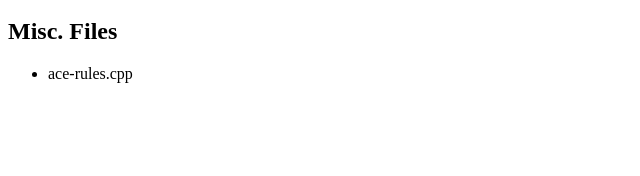
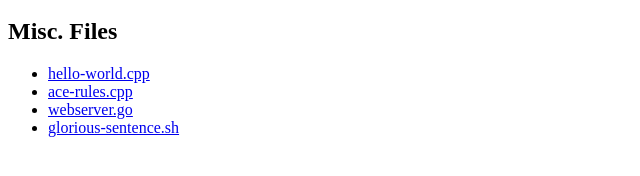
Before and after one commit to mfresonke/mfresonke.github.io, a plain HTML site: page ace-cmd/index.html in a window 1280 px wide. Shown: the part 136-312 px from the top of the page, without its empty margins (0-640 px from the left). Drawn offline with Linux system fonts and the light colour scheme.

Commit message:
Added Misc. Files so Wget is Happy

```diff
--- a/ace-cmd/index.html
+++ b/ace-cmd/index.html
@@ -14,7 +14,10 @@
   <h2>Misc. Files</h2>
   <p>
     <ul>
-      <li><a>ace-rules.cpp</a></li>
+      <li><a href="hello-world.cpp">hello-world.cpp</a></li>
+      <li><a href="ace-rules.cpp">ace-rules.cpp</a></li>
+      <li><a href="webserver.go">webserver.go</a></li>
+      <li><a href="glorious-sentence.sh">glorious-sentence.sh</a></li>
     </ul>
   </p>
 </body>
```
